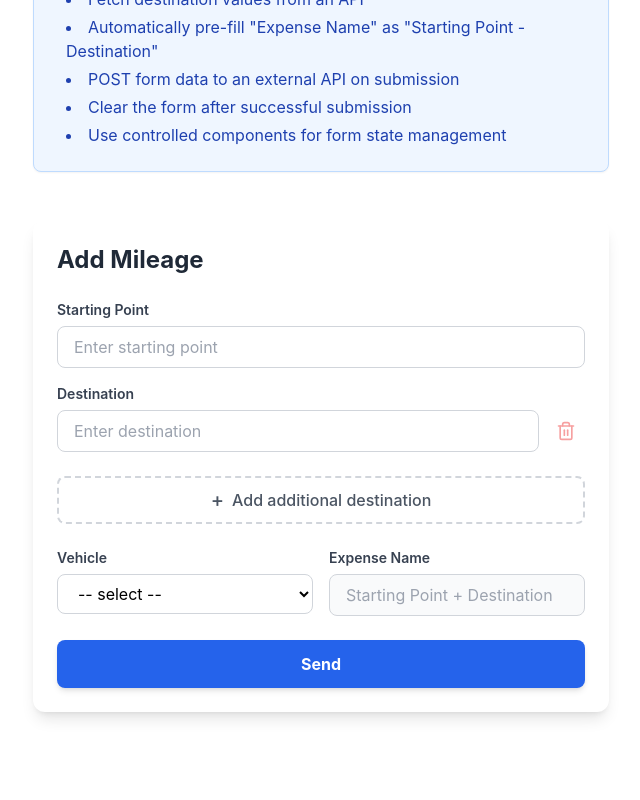
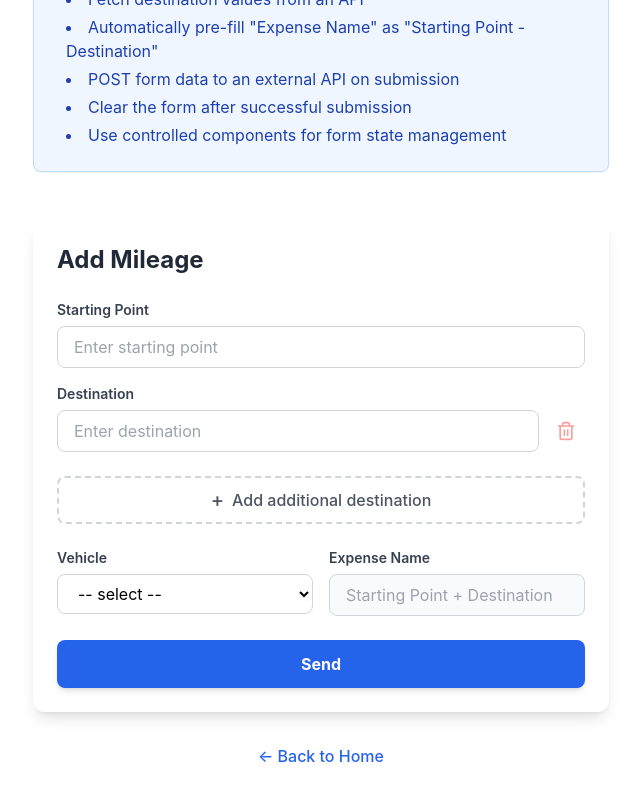
Before and after one commit to alexanderchernetsky/react-frontend-challenges, a React (Create React App) app: page /add-mileage-form in a window 1280 px wide. Shown: the part 330-1130 px from the top of the page, without its empty margins (319-959 px from the left). Before the commit the page ends 1074 px from the top, so only its background shows below. Built offline with nearby package versions, Linux system fonts and the light colour scheme.

Commit message:
Add Back to Home links where it was missing

```diff
--- a/src/pages/accordion/AccordionPage.tsx
+++ b/src/pages/accordion/AccordionPage.tsx
@@ -1,3 +1,4 @@
+import {Link} from "react-router-dom";
 import Accordion, {AccordionRow} from "../../components/Accordion/Accordion";
 
 const accordionTestData: AccordionRow[] = [
@@ -53,6 +54,10 @@ const AccordionPage = () => {
             <section className="w-full max-w-3xl">
                 <Accordion data={accordionTestData} />
             </section>
+
+            <Link to="/" className="mt-8 text-blue-600 hover:text-blue-800 transition-colors font-medium flex items-center gap-2">
+                ← Back to Home
+            </Link>
         </main>
     )
 }
--- a/src/pages/add-mileage/AddMileagePage.tsx
+++ b/src/pages/add-mileage/AddMileagePage.tsx
@@ -1,3 +1,4 @@
+import {Link} from "react-router-dom";
 import AddMileageForm from "./AddMileageForm/AddMileageForm";
 
 const AddMileagePage = () => {
@@ -26,6 +27,10 @@ const AddMileagePage = () => {
             <section className="w-full">
                 <AddMileageForm />
             </section>
+
+            <Link to="/" className="mt-8 text-blue-600 hover:text-blue-800 transition-colors font-medium flex items-center gap-2">
+                ← Back to Home
+            </Link>
         </main>
     )
 }
--- a/src/pages/contact/ContactPage.tsx
+++ b/src/pages/contact/ContactPage.tsx
@@ -1,3 +1,4 @@
+import {Link} from "react-router-dom";
 import ContactForm from "./ContactForm/ContactForm";
 
 const ContactPage = () => {
@@ -27,6 +28,10 @@ const ContactPage = () => {
             <section className="w-full max-w-lg">
                 <ContactForm />
             </section>
+
+            <Link to="/" className="mt-8 text-blue-600 hover:text-blue-800 transition-colors font-medium flex items-center gap-2">
+                ← Back to Home
+            </Link>
         </main>
     )
 }
--- a/src/pages/create-product/CreateProductPage.tsx
+++ b/src/pages/create-product/CreateProductPage.tsx
@@ -1,4 +1,5 @@
 import {ChangeEvent, useState} from "react";
+import {Link} from "react-router-dom";
 import {Controller, useForm} from "react-hook-form";
 import CustomSelect from "../../components/Select/CustomSelect";
 
@@ -119,6 +120,10 @@ const CreateProductPage = () => {
                     </button>
                 </form>
             </section>
+
+            <Link to="/" className="mt-8 text-blue-600 hover:text-blue-800 transition-colors font-medium flex items-center gap-2">
+                ← Back to Home
+            </Link>
         </main>
     )
 }
--- a/src/pages/css-battle-235/CSSBattle235Page.tsx
+++ b/src/pages/css-battle-235/CSSBattle235Page.tsx
@@ -1,4 +1,5 @@
 import React from 'react';
+import {Link} from "react-router-dom";
 import CSSBattleLayout from "./CSSBattleLayout/CSSBattleLayout";
 
 const CSSBattle235Page = () => {
@@ -24,6 +25,10 @@ const CSSBattle235Page = () => {
             <div className="mt-4 w-full border-t border-gray-200">
                 <CSSBattleLayout />
             </div>
+
+            <Link to="/" className="mt-8 text-blue-600 hover:text-blue-800 transition-colors font-medium flex items-center gap-2">
+                ← Back to Home
+            </Link>
         </main>
     );
 };
--- a/src/pages/holy-grail/HolyGrailPage.tsx
+++ b/src/pages/holy-grail/HolyGrailPage.tsx
@@ -1,3 +1,4 @@
+import {Link} from "react-router-dom";
 import HolyGrail from "./HolyGrail/HolyGrail";
 
 const HolyGrailPage = () => {
@@ -27,6 +28,10 @@ const HolyGrailPage = () => {
             <div className="w-full border-t border-gray-200">
                 <HolyGrail />
             </div>
+
+            <Link to="/" className="my-8 text-blue-600 hover:text-blue-800 transition-colors font-medium flex items-center gap-2">
+                ← Back to Home
+            </Link>
         </main>
     )
 }
--- a/src/pages/like-button/LikeButtonPage.tsx
+++ b/src/pages/like-button/LikeButtonPage.tsx
@@ -1,3 +1,4 @@
+import {Link} from "react-router-dom";
 import LikeButton from "./LikeButton/LikeButton";
 
 const LikeButtonPage = () => {
@@ -52,6 +53,10 @@ const LikeButtonPage = () => {
                 {/* Like Button component will be implemented here */}
                     <LikeButton />
             </section>
+
+            <Link to="/" className="mt-8 text-blue-600 hover:text-blue-800 transition-colors font-medium flex items-center gap-2">
+                ← Back to Home
+            </Link>
         </main>
     );
 };
--- a/src/pages/mortgage-calculator/MorgageCalculatorPage.tsx
+++ b/src/pages/mortgage-calculator/MorgageCalculatorPage.tsx
@@ -1,3 +1,4 @@
+import {Link} from "react-router-dom";
 import MortgageCalculator from "./MortgageCalculator/MortgageCalculator";
 
 const MortgageCalculatorPage = () => {
@@ -26,6 +27,10 @@ const MortgageCalculatorPage = () => {
             <section className="w-full">
                 <MortgageCalculator />
             </section>
+
+            <Link to="/" className="mt-8 text-blue-600 hover:text-blue-800 transition-colors font-medium flex items-center gap-2">
+                ← Back to Home
+            </Link>
         </main>
     )
 }
--- a/src/pages/products/ProductsPage.tsx
+++ b/src/pages/products/ProductsPage.tsx
@@ -1,4 +1,5 @@
 import React, {useEffect, useState} from 'react';
+import {Link} from "react-router-dom";
 import {fetchWithCache} from "../../utils/fetch";
 import {Product} from "./types";
 import ProductCard from "./ProductCard/ProductCard";
@@ -83,6 +84,10 @@ function ProductsPage() {
                 </ul>
                 <div id="bottomSentinel" className="h-4" />
             </section>
+
+            <Link to="/" className="mt-8 text-blue-600 hover:text-blue-800 transition-colors font-medium flex items-center gap-2">
+                ← Back to Home
+            </Link>
         </main>
     );
 }
--- a/src/pages/progress-bars/ProgressBarsPage.tsx
+++ b/src/pages/progress-bars/ProgressBarsPage.tsx
@@ -1,3 +1,4 @@
+import {Link} from "react-router-dom";
 import ProgressBars from "./ProgressBars/ProgressBars";
 
 const ProgressBarsPage = () => {
@@ -25,6 +26,10 @@ const ProgressBarsPage = () => {
             <section className="w-full flex justify-center">
                 <ProgressBars />
             </section>
+
+            <Link to="/" className="mt-8 text-blue-600 hover:text-blue-800 transition-colors font-medium flex items-center gap-2">
+                ← Back to Home
+            </Link>
         </main>
     )
 }
--- a/src/pages/tabs/TabsPage.tsx
+++ b/src/pages/tabs/TabsPage.tsx
@@ -1,3 +1,4 @@
+import {Link} from "react-router-dom";
 import Tabs from "../../components/Tabs/Tabs";
 
 const TabsPage = () => {
@@ -33,6 +34,10 @@ const TabsPage = () => {
             <section className="w-full max-w-2xl">
                 <Tabs tabs={tabs} defaultActiveTabId={2} />
             </section>
+
+            <Link to="/" className="mt-8 text-blue-600 hover:text-blue-800 transition-colors font-medium flex items-center gap-2">
+                ← Back to Home
+            </Link>
         </main>
     )
 }
--- a/src/pages/todo/ToDoPage.tsx
+++ b/src/pages/todo/ToDoPage.tsx
@@ -1,4 +1,5 @@
 import {useCallback, useEffect, useRef, useState} from "react";
+import {Link} from "react-router-dom";
 import {TodoList} from "./types";
 import storage from "./LocalStorageClient";
 import ToDoItem from "./TodoItem/TodoItem";
@@ -179,6 +180,10 @@ const TodoPage = () => {
                     )}
                 </div>
             </div>
+
+            <Link to="/" className="mt-8 text-blue-600 hover:text-blue-800 transition-colors font-medium flex items-center gap-2">
+                ← Back to Home
+            </Link>
         </main>
     )
 }
```
